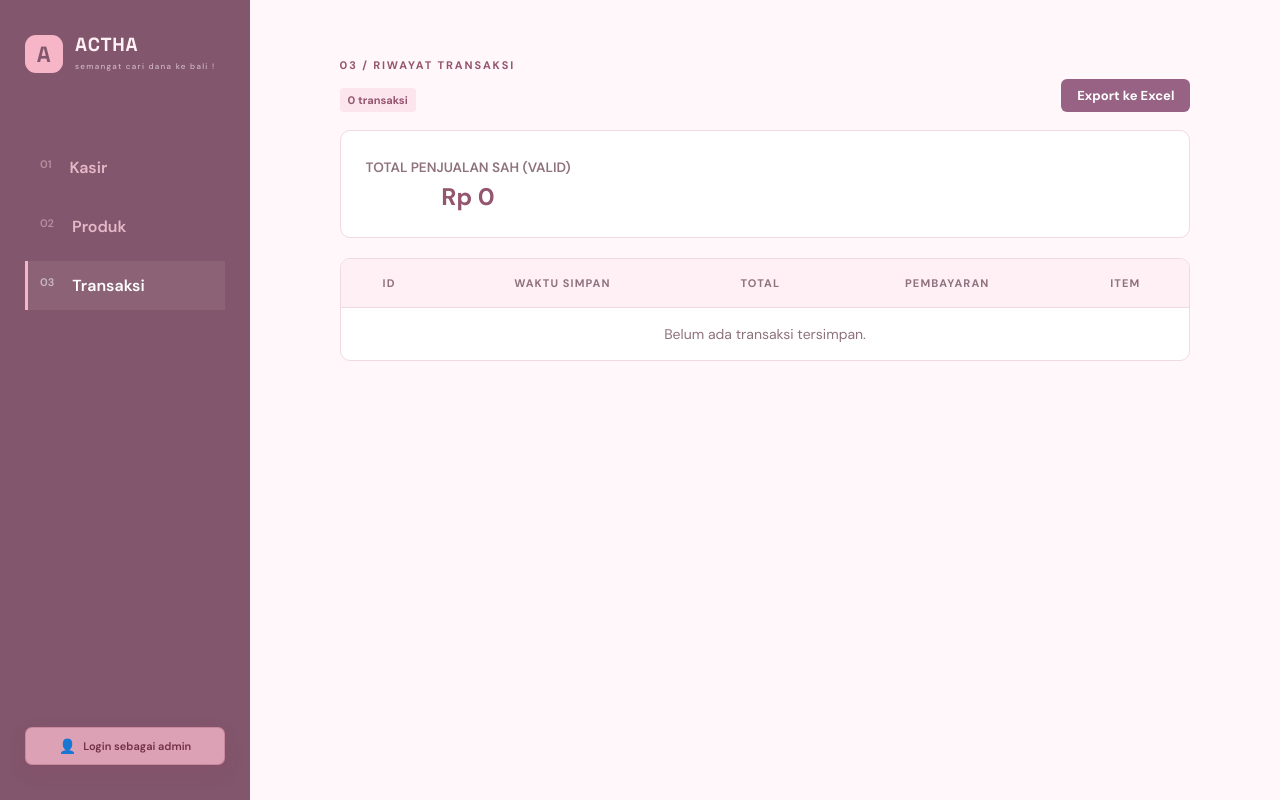
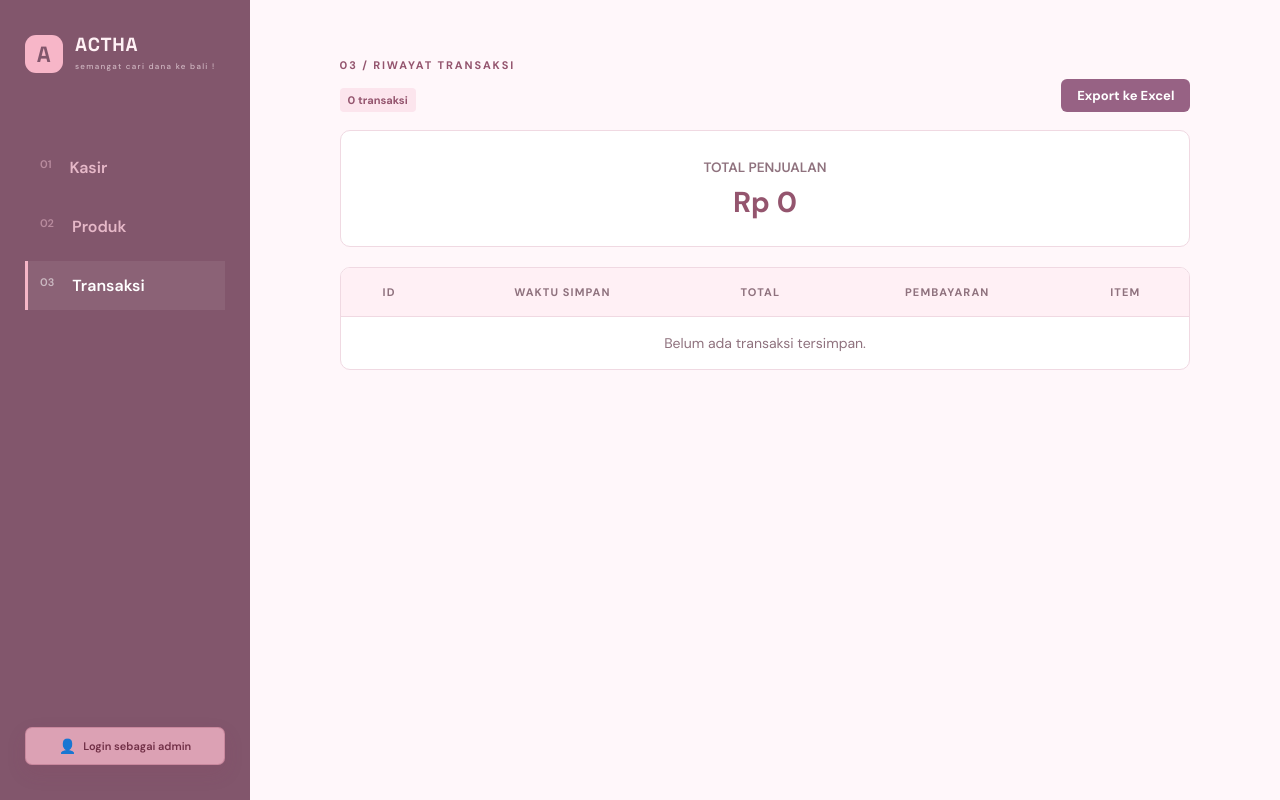
Before and after one commit to icel-star/ACTHA-kasir, a Django app: page /riwayat/ in a window 1280 px wide. Run offline with Django 5.2, Linux system fonts and the light colour scheme; data that the repository does not hold is empty.

Commit message:
fix layout

```diff
--- a/kasir/templates/kasir/sales_history.html
+++ b/kasir/templates/kasir/sales_history.html
@@ -2,16 +2,17 @@
 {% block title %}Riwayat | ACTHA{% endblock %}
 {% block content %}
 <div class="page-head"><div><div class="eyebrow">03 / Riwayat transaksi</div><span class="tag page-count">{{ sales|length }} transaksi</span></div><div><a href="{% url 'export_riwayat_excel' %}" class="btn btn-success" style="background-color: #976284; color: white; border: none; text-decoration: none; padding: 8px 16px; border-radius: 6px; display: inline-block;">Export ke Excel</a></div></div>
-<section class="panel" style="margin-bottom: 20px; display: flex; justify-content: space-between; align-items: center;">
-    <div>
-        <span class="muted" style="font-size: 0.85rem; text-transform: uppercase; font-weight: 600;">Total Penjualan Sah (Valid)</span>
-        <div style="font-size: 1.5rem; font-weight: 700; margin-top: 4px;" class="money valid-total" data-total="{{ total_penjualan_sah }}">Rp {{ total_penjualan_sah|floatformat:0 }}</div>
-    </div>
+<section class="panel" style="margin-bottom: 20px; text-align: center;">
+    <span class="muted" style="font-size: 0.85rem; text-transform: uppercase; font-weight: 600;">Total Penjualan</span>
+    <div style="font-size: 1.8rem; font-weight: 700; margin-top: 6px;" class="money valid-total" data-total="{{ total_penjualan_sah }}">Rp {{ total_penjualan_sah|floatformat:0 }}</div>
 </section>
 <div class="table-wrap"><table><thead><tr><th>ID</th><th>Waktu simpan</th><th>Total</th><th>Pembayaran</th><th>Item</th></tr></thead><tbody>{% for sale in sales %}<tr><td><strong>#{{ sale.id }}</strong></td><td>{{ sale.created_at|date:'d/m/Y H:i:s' }}</td><td class="money history-total" data-total="{{ sale.total }}">Rp {{ sale.total|floatformat:0 }}</td><td>{{ sale.get_payment_method_display }}</td><td><a class="btn btn-small btn-primary" href="{% url 'transaction_detail' sale.id %}">Detail</a></td></tr>{% empty %}<tr><td colspan="5" class="muted">Belum ada transaksi tersimpan.</td></tr>{% endfor %}</tbody></table></div>
 <script>
 document.querySelectorAll('.history-total').forEach(total => {
 	total.textContent = 'Rp ' + new Intl.NumberFormat('id-ID').format(Number(total.dataset.total));
 });
+document.querySelectorAll('.valid-total').forEach(total => {
+    total.textContent = 'Rp ' + new Intl.NumberFormat('id-ID').format(Number(total.dataset.total));
+});
 </script>
 {% endblock %}
```
